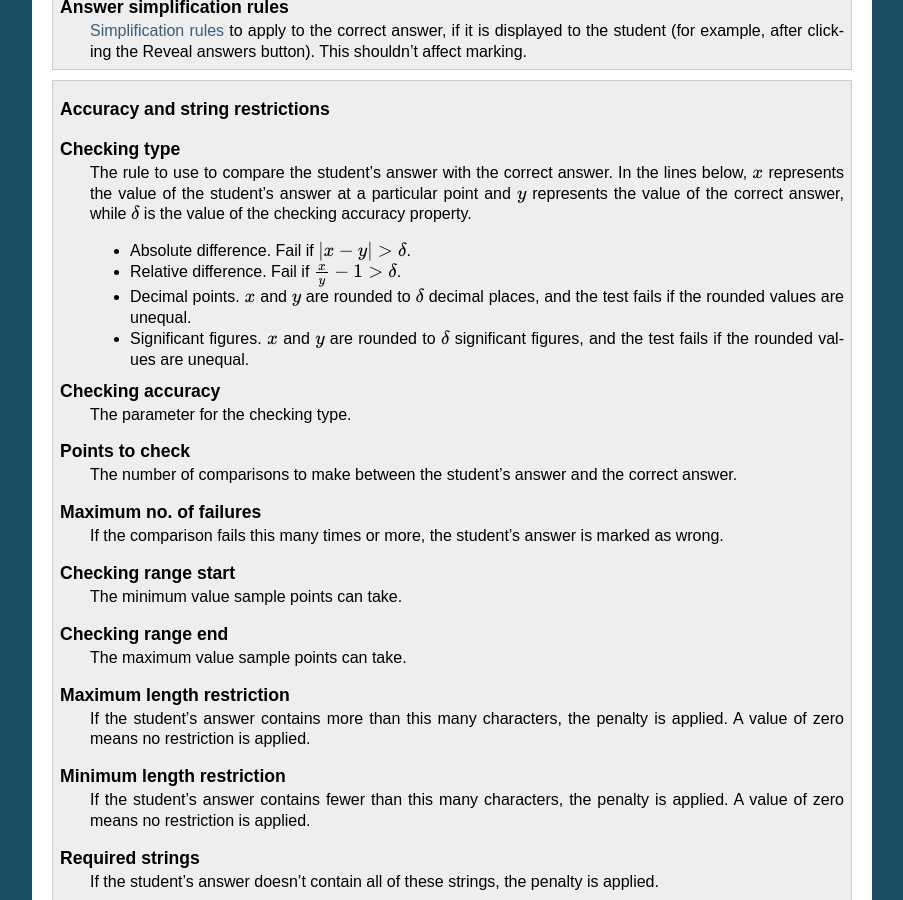
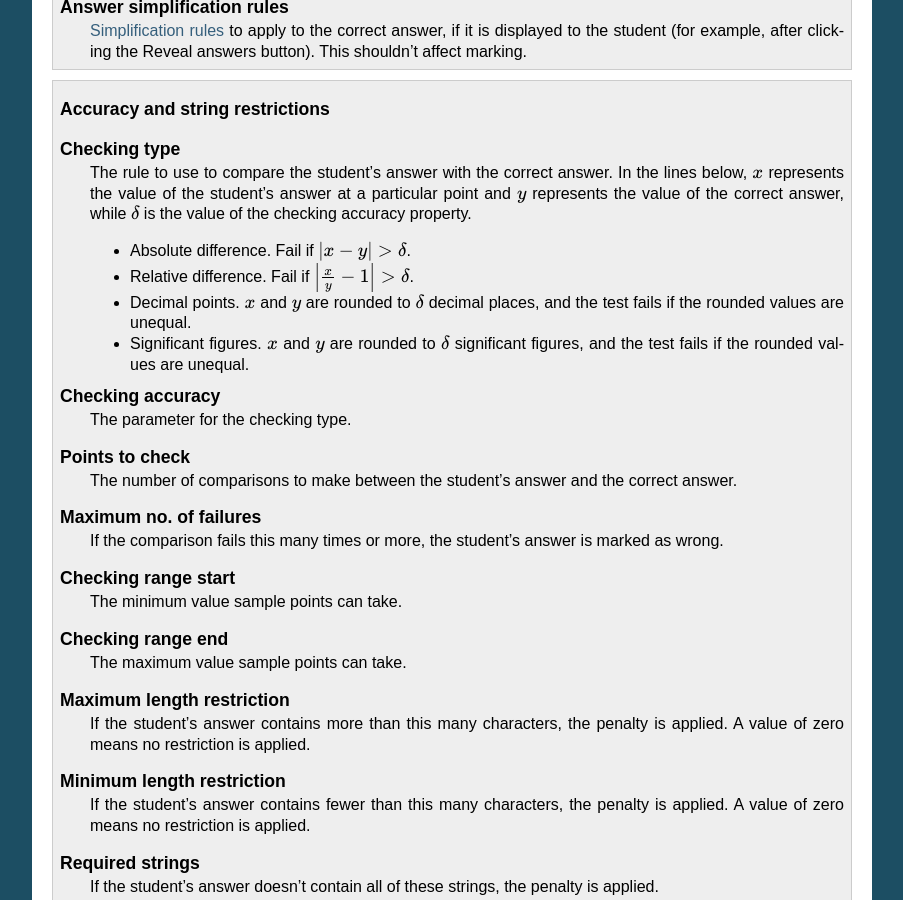
Before and after one commit to numbas/editor-docs, a Sphinx documentation site: the page built from source/question-parts.rst, in a window 1280 px wide and 900 px high, scrolled down 1398 px. Shown: the whole window, without its empty margins (198-1101 px from the left). Built offline with Sphinx 7.4.7, drawn with Linux system fonts in a browser that asks for light colours.

Commit message:
correct definition of relative difference

```diff
--- a/source/question-parts.rst
+++ b/source/question-parts.rst
@@ -70,7 +70,7 @@ Before length restrictions are applied, surplus brackets and whitespace are remo
             The rule to use to compare the student's answer with the correct answer. In the lines below, :math:`x` represents the value of the student's answer at a particular point and :math:`y` represents the value of the correct answer, while :math:`\delta` is the value of the checking accuracy property.
 
             * Absolute difference. Fail if :math:`\left| x-y \right| > \delta`.
-            * Relative difference. Fail if :math:`\frac{x}{y} - 1 > \delta`.
+            * Relative difference. Fail if :math:`\left| \frac{x}{y} - 1 \right| > \delta`.
             * Decimal points. :math:`x` and :math:`y` are rounded to :math:`\delta` decimal places, and the test fails if the rounded values are unequal.
             * Significant figures. :math:`x` and :math:`y` are rounded to :math:`\delta` significant figures, and the test fails if the rounded values are unequal.
 
```
